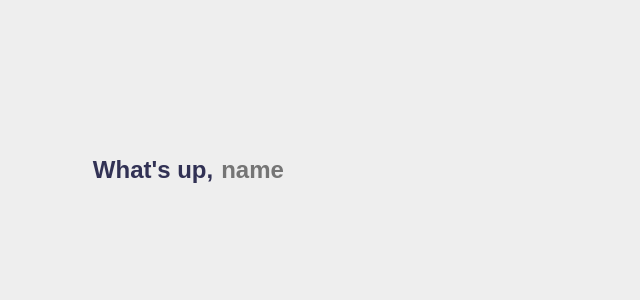
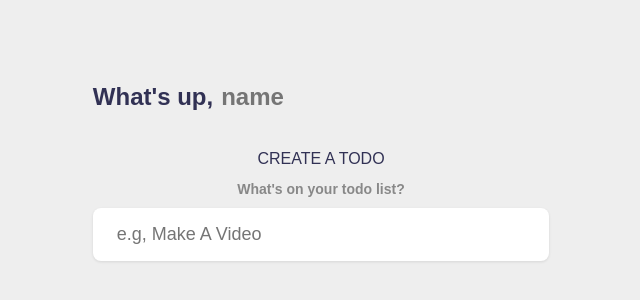
Before and after one commit to zflorezz/todo-app, a Vue app: page / in a window 1280 px wide. Shown: the part 230-530 px from the top of the page, without its empty margins (319-959 px from the left). Built offline with nearby package versions, Linux system fonts and the light colour scheme.

Commit message:
todo list is partially working

```diff
--- a/src/App.vue
+++ b/src/App.vue
@@ -1,7 +1,23 @@
 <script setup>
 import {ref} from 'vue'
+const todos = ref([])
+const name = ref('')
+const input_content = ref('')
 
-const name = ref('')
+const addTodo = () => {
+  if(input_content.value.trim() === '') {
+    return
+  }
+
+  todos.value.push({
+    content: input_content.value,
+  })
+
+ input_content.value = ''
+  //console.log(todos)
+
+}
+
 </script>
 
 <template>
@@ -14,7 +30,12 @@
     </section>
 
     <section class="create-todo">
-
+      <h3>CREATE A TODO</h3>
+      <form @submit.prevent="addTodo">
+        <h4>What's on your todo list?</h4>
+        <input type="text" placeholder="e.g, Make A Video" v-model="input_content" />
+        <!-- {{ input_content }} -->
+      </form>
     </section>
 
     <section class="todo-list">
```
